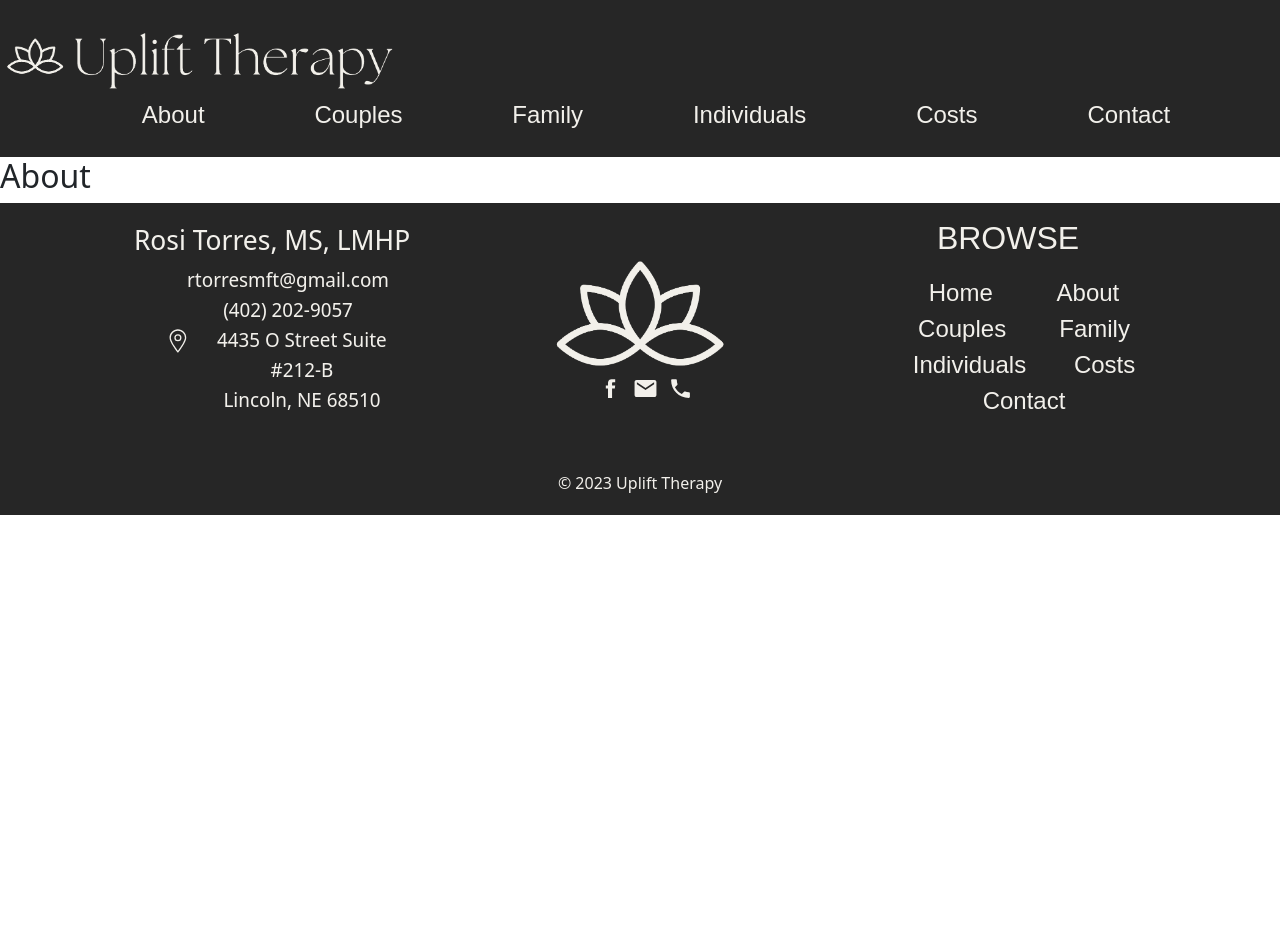
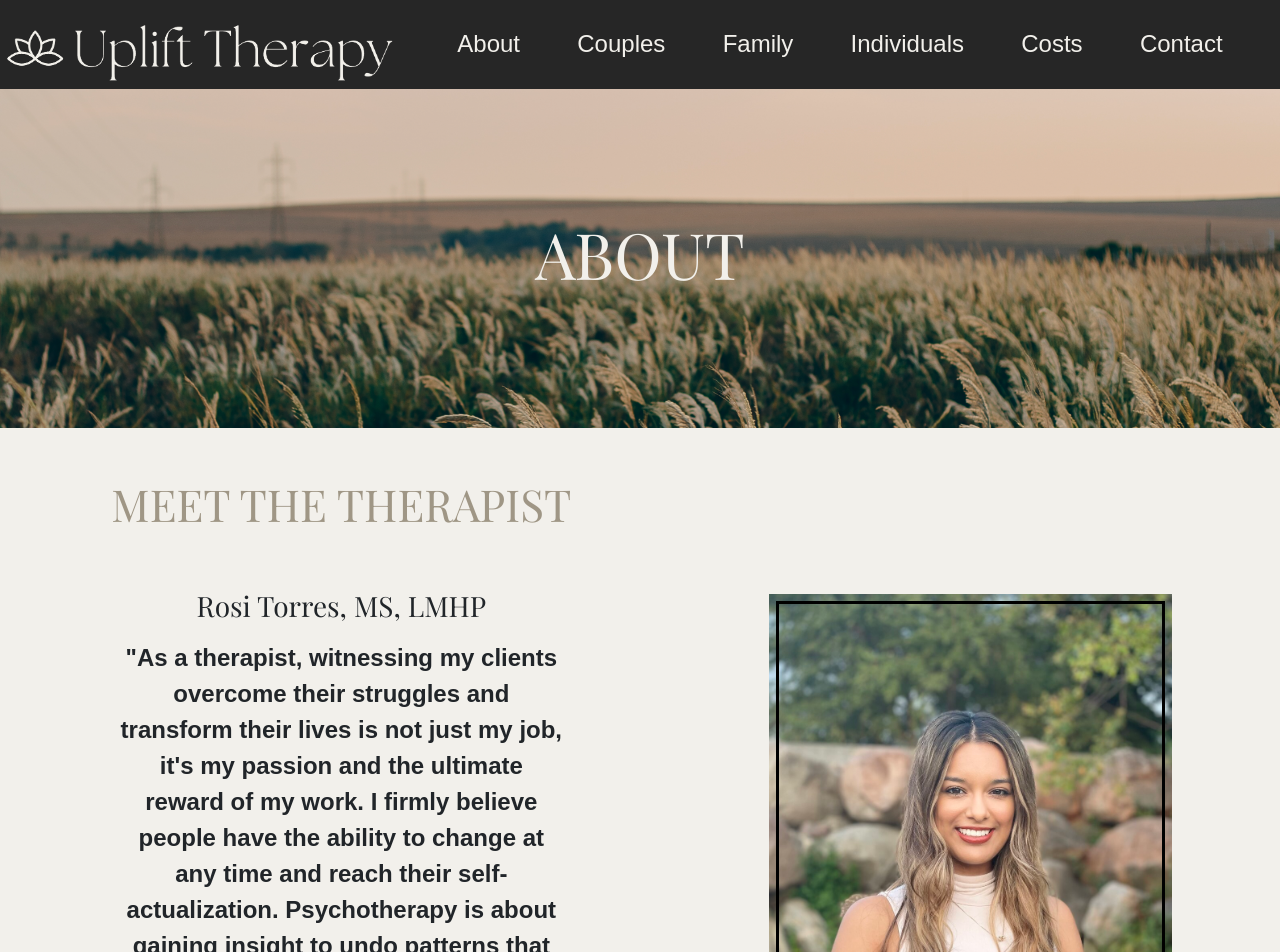
Before and after one commit to bralvis2/uplift-therapy, a React (Create React App) app: page /about in a window 1280 px wide. Shown: the top 952 px of the page. Before the commit the page ends 800 px from the top, so only its background shows below. Built offline with nearby package versions, Linux system fonts and the light colour scheme.

Commit message:
Adding to the About Page

```diff
--- a/src/App.js
+++ b/src/App.js
@@ -21,13 +21,13 @@ const App = () => {
 
   return (
       <Router>
-            <nav className='navbar'>
+            <nav className='main-navbar'>
               <div className='logo-item'>
                 <Link to={'/'}>
                     <img src={logo} width={'400px'} alt='Uplift Therapy, Lincoln, Nebraska'/>
                 </Link>
               </div>
-              <ul className={isMobile ? 'nav-links-mobile' : 'nav-links'}
+              <ul className={isMobile ? 'nav-links-mobile' : 'main-nav-links'}
               onClick={() => setIsMobile(false)}>
 
                 <li><Link to={'/about'}>About</Link></li>
--- a/src/components/Footer.css
+++ b/src/components/Footer.css
@@ -9,7 +9,7 @@
     width: 25%;
     font-family: 'Noto Sans Display', sans-serif;
     font-size: 1.25rem;
-    padding: 20px;
+    padding: 30px 0px 0px 0px;
 }
 
 .footer-contact h3 {
@@ -20,6 +20,7 @@
 .footer-contact ul {
     width: 100%;
     text-align: center;
+    padding-left: 0px;
 }
 
 .footer-contact, .footer-nav, .footer-nav a {
@@ -100,7 +101,7 @@
     text-align: center;
     font-family: 'Alegreya Sans', sans-serif;
     font-size: 2rem;
-    padding-bottom: 10px;
+    padding: 30px 0px 10px 0px;
 }
 
 .footer-nav-links {
@@ -110,6 +111,7 @@
     flex-wrap: wrap;
     font-size: 1.5rem;
     font-family: 'Alegreya Sans', sans-serif;
+    padding-left: 0%;
 }
 
 .footer-nav-links a {
@@ -126,6 +128,7 @@
     padding: 20px;
     background-color: var(--dark);
     color: var(--light);
+    margin-bottom: 0px;
 }
 
 @media screen and (max-width: 765px) {
--- a/src/components/Nav.css
+++ b/src/components/Nav.css
@@ -1,4 +1,4 @@
-.navbar {
+.main-navbar {
     background-color: var(--dark);
     display: flex;
 }
@@ -7,23 +7,25 @@
     padding-top: 20px;
 }
 
-.nav-links {
+.main-nav-links {
     width: 100%;
     display: flex;
     flex-direction: row;
     justify-content: space-evenly;
     align-items: center;
     list-style-type: none;
+    padding-left: 0px;
+    margin-bottom: 0px;
 }
 
-.nav-links a, .nav-links-mobile a {
+.main-nav-links a, .nav-links-mobile a {
     color: var(--light);
     text-decoration: none;
     font-size: 1.5rem;
     font-family: 'Alegreya Sans', sans-serif;
 }
 
-.nav-links a:hover {
+.main-nav-links a:hover {
     color: var(--tupe);
 }
 
@@ -36,7 +38,7 @@
 }
 
 @media screen and (max-width: 900px) {
-    .navbar {
+    .main-navbar {
         flex-direction: column;
     }
 
@@ -52,7 +54,7 @@
         width: 70%;
     }
 
-    .nav-links {
+    .main-nav-links {
         display: none;
     }
 
--- a/src/components/pages/About.css
+++ b/src/components/pages/About.css
@@ -0,0 +1,35 @@
+.about-cover {
+    position: relative;
+}
+
+.about-page-image{
+    display: flex;
+    width: 100%;
+}
+
+.about-page-image img {
+    width: 100%;
+}
+
+.about-title {
+    /* background-color: hsla(0, 0%, 5%, 0.38); */
+    color: var(--light);
+    position: absolute;
+    top: 0;
+    right: 0;
+    width: 100%;
+    height: 100%;
+    display: flex;
+    justify-content: center;
+    align-items: center;
+    font-family: 'Playfair Display', serif;
+}
+
+.about-title h2 {
+    font-size: 4rem;
+}
+
+.about-therapist-text {
+    font-family: 'Alegreya Sans', sans-serif;
+    font-weight: 600;
+}
--- a/src/components/pages/About.js
+++ b/src/components/pages/About.js
@@ -1,10 +1,36 @@
 import React, { Component } from 'react';
+import AboutBanner from '../site-images/about-cover.png';
+import Owner from '../site-images/owner.png';
+
+// Style Sheet
+import './About.css'
 
 class About extends Component {
   render() {
     return (
         <div>
-          <h2>About</h2>
+           <div className='about-cover'>
+            <div className='about-page-image'>
+              <img src={AboutBanner} alt='Tall Grass in wind'/>
+            </div>
+            <div className='about-title'>
+              <h2>ABOUT</h2>
+            </div>
+          </div>
+          <div className='about-therapist'>
+            <div className='about-therapist-content'>
+              <h2>MEET THE THERAPIST</h2>
+              <h3>Rosi Torres, MS, LMHP</h3>
+              <p className='about-therapist-text'>"As a therapist, witnessing my clients overcome their struggles and transform their lives
+                is not just my job, it's my passion and the ultimate reward of my work. I firmly believe people
+                have the ability to change at any time and reach their self-actualization. Psychotherapy is about
+                gaining insight to undo patterns that previously served a purpose, but now are getting you stuck
+                in life.  My commitment is to meet you where you are and help guide you to reach your therapy goals.</p>
+            </div>
+            <div className='about-therapist-image'>
+              <img src={Owner} alt='Rosi Torres, MS, LMHP'/>
+            </div>
+          </div>
         </div>
     );
   }
--- a/src/components/pages/Home.css
+++ b/src/components/pages/Home.css
@@ -152,6 +152,7 @@
 .about-therapist-content h3{
     font-size: 1.75rem;
     padding-bottom: 10px;
+    font-family: 'Playfair Display', serif;
 }
 
 .about-therapist-content p{
```
Also changed, not shown: src/components/site-images/about-cover.png (added).
